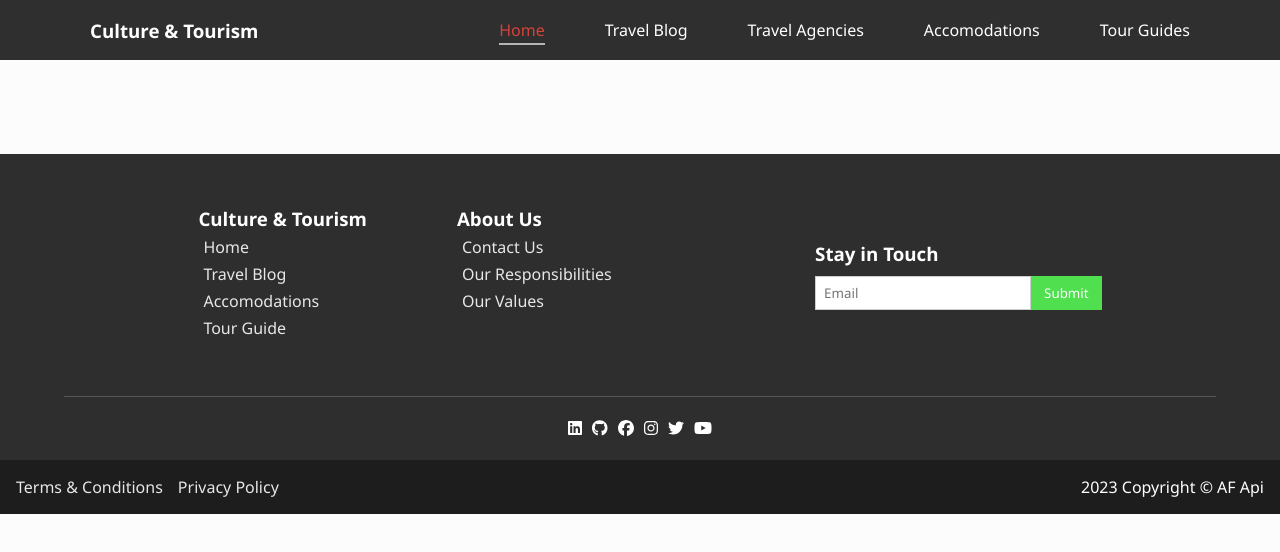
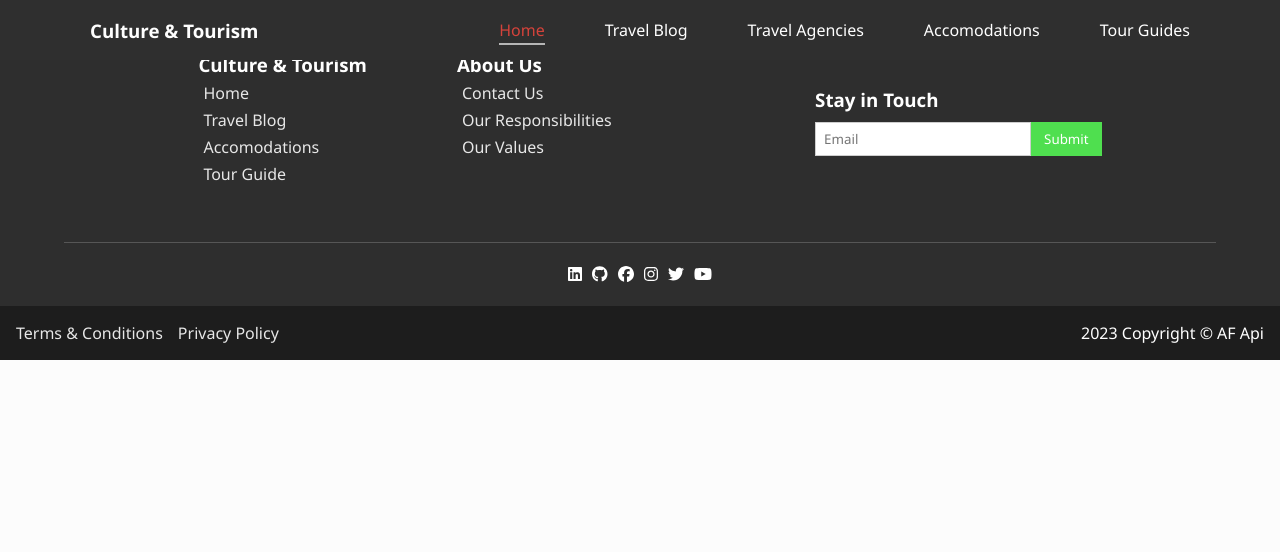
Before and after one commit to ashanknimsara/Culture-and-Tourism-Web, a React (Create React App) app in the folder frontend/: page / in a window 1280 px wide. Shown: the top 552 px of the page. Built offline with nearby package versions, Linux system fonts and the light colour scheme.

Commit message:
updated frontend

```diff
--- a/frontend/package.json
+++ b/frontend/package.json
@@ -16,6 +16,7 @@
     "react-dom": "^18.2.0",
     "react-router-dom": "^6.11.1",
     "react-scripts": "5.0.1",
+    "react-slick": "^0.29.0",
     "sweetalert2": "^11.7.5",
     "web-vitals": "^2.1.4"
   },
--- a/frontend/src/App.js
+++ b/frontend/src/App.js
@@ -7,7 +7,7 @@ import TourGuides from "./components/TourGuides";
 import AddAgency from "./components/agencies/AddAgency";
 import ViewAgencies from "./components/agencies/ViewAgencies";
 import AdminView from "./components/agencies/AdminView";
-import AdminHome from "./components/agencies/AdminHome";
+import AdminHome from "./components/AdminHome";
 import ManageAgency from "./components/agencies/ManageAgency";
 import AddBlogPost from "./components/blog/AddBlogPost";
 import Login from "./components/Login";
--- a/frontend/src/components/agencies/AdminHome.js
+++ b/frontend/src/components/AdminHome.js
@@ -1,7 +1,7 @@
 import React from 'react';
 import { Card, CardContent, Typography, Button } from '@material-ui/core';
-import './AdminHome.css';
-import Navbar from "../common/AdminNavbar";
+import '../assets/styles/AdminHome.css';
+import Navbar from "./common/AdminNavbar";
 import { NavLink } from 'react-router-dom'
 
 function AdminHome() {
--- a/frontend/src/components/LandingPage.js
+++ b/frontend/src/components/LandingPage.js
@@ -2,22 +2,15 @@ import React from "react";
 import Navbar from "./common/Navbar";
 import Footer from "./common/Footer";
 
+
 function LandingPage() {
+
   return (
     <div>
-        <Navbar/>
-        <div>
-          <br></br>
-          <br></br>
-          <br></br>
-          <br></br>
-          <br></br>
-          <br></br>
-          <br></br>
-        </div>
-        <Footer/>
+      <Navbar />
+
+      <Footer />
     </div>
-
   );
 }
 
--- a/frontend/src/components/agencies/ManageAgency.js
+++ b/frontend/src/components/agencies/ManageAgency.js
@@ -1,6 +1,6 @@
 import React from 'react';
 import { Card, CardContent, Typography, Button } from '@material-ui/core';
-import './AdminHome.css';
+import '../../assets/styles/AdminHome.css';
 import Navbar from "../common/AdminNavbar";
 import { NavLink } from 'react-router-dom'
 
```
Also changed, not shown: frontend/src/assets/styles/AdminHome.css (renamed from frontend/src/components/agencies/AdminHome.css), 1 other file (tests, documents, lock files or other folders).
